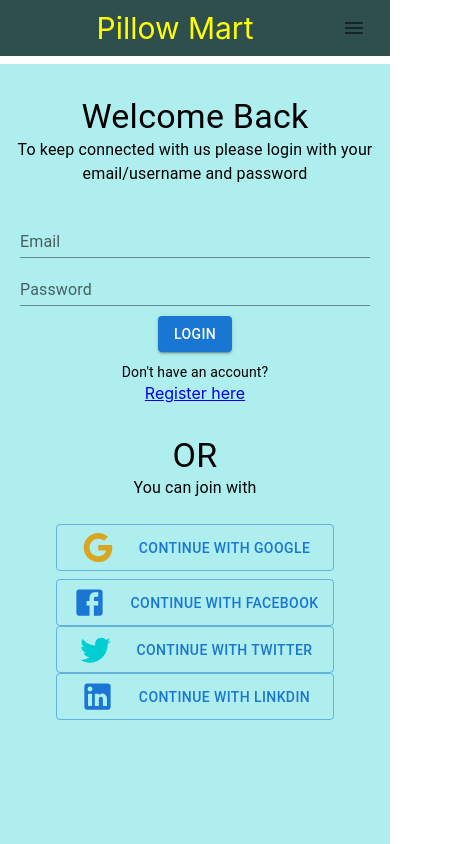
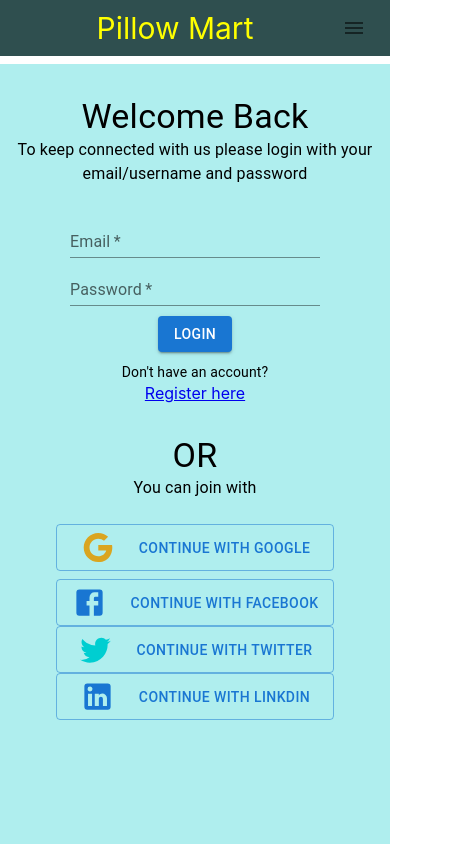
Before and after one commit to shuvo-h/pillow-mart-client, a React (Create React App) app: page /login in a window 390 px wide. Shown: the top 844 px of the page, 459 px wide, since content can reach past the window. Built offline with nearby package versions, Linux system fonts and the light colour scheme; no server answers.

Commit message:
form and image responsive

```diff
--- a/src/pages/DashboardComponents/UserDashboardPages/Pay/Pay.js
+++ b/src/pages/DashboardComponents/UserDashboardPages/Pay/Pay.js
@@ -11,7 +11,7 @@ const Pay = () => {
             <Typography variant="h4"> Hey {user.displayName} <EmojiEmotionsIcon color="warning" />  </Typography>
             <Typography variant="h4"> Payment System is Comming Soon!  </Typography>
             <div>
-                <img style={{display:"block", margin:"auto"}} src="https://i.ibb.co/dL5KBC6/payment-syatem.jpg" alt="" />
+                <img style={{width:"100%",maxWidth:"600px", display:"block", margin:"auto"}} src="https://i.ibb.co/dL5KBC6/payment-syatem.jpg" alt="" />
             </div>
         </Box>
     );
--- a/src/pages/ExploreComponents/ExploreProducts/ExploreProducts.js
+++ b/src/pages/ExploreComponents/ExploreProducts/ExploreProducts.js
@@ -1,5 +1,6 @@
 import { Container, Grid, Typography } from '@mui/material';
 import React, { useEffect, useState } from 'react';
+import Footer from '../../Shared/FooterComponents/Footer/Footer';
 import NavigationBar from "../../Shared/NavBar/NavigationBar/NavigationBar";
 import ExploreProduct from '../ExploreProduct/ExploreProduct';
 
@@ -13,7 +14,7 @@ const ExploreProducts = () => {
     return (
         <>
             <NavigationBar></NavigationBar>
-            <Container sx={{mt:8}}>
+            <Container sx={{mt:8,pb:4}}>
                 <Typography sx={{py:3}} gutterBottom variant="h4" component="div">
                     All Pillows
                 </Typography>
@@ -23,6 +24,7 @@ const ExploreProducts = () => {
                     }
                 </Grid>
             </Container>
+            <Footer></Footer>
         </>
     );
 };
--- a/src/pages/LoginRegistration/Login/Login.js
+++ b/src/pages/LoginRegistration/Login/Login.js
@@ -13,7 +13,7 @@ const Login = () => {
                 <Grid item xs={12} md={6}>
                     <LoginForm></LoginForm>
                 </Grid>
-                <Grid item xs={12} md={6}>
+                <Grid item xs={12} md={6} sx={{display:{xs:"none",sm:"block"}}}>
 
                     <Box> <img src={loginBanner} alt="" /> </Box>
                 </Grid>
--- a/src/pages/LoginRegistration/LoginForm/LoginForm.js
+++ b/src/pages/LoginRegistration/LoginForm/LoginForm.js
@@ -36,8 +36,8 @@ const LoginForm = () => {
             </Typography>
             <Box  sx={{mt:3, width:"fit-content"}}>
                 <form sx={{display:"flex", flexDirection: 'column' }} onSubmit={handleLogin}>
-                    <Box><TextField sx={{width:"350px"}} onBlur={handleOnBlur} name="email" id="standard-basic" label="Email" variant="standard" /></Box>
-                    <Box><TextField sx={{width:"350px"}} onBlur={handleOnBlur} name="password" id="standard-basic" label="Password" variant="standard" /></Box>
+                    <Box><TextField sx={{width:{xs:"250px",sm:"350px"}}} onBlur={handleOnBlur} name="email" type="email" id="standard-basic" label="Email" variant="standard" required/></Box>
+                    <Box><TextField sx={{width:{xs:"250px",sm:"350px"}}} onBlur={handleOnBlur} name="password" type="password" id="standard-basic" label="Password" variant="standard" required /></Box>
                     <Typography color="red">{error}</Typography>
                     <Button sx={{display:"block", margin:"10px auto"}} type="submit" variant="contained">Login</Button>
                 </form>
--- a/src/pages/LoginRegistration/Registration/Registration.js
+++ b/src/pages/LoginRegistration/Registration/Registration.js
@@ -15,7 +15,7 @@ const Registration = () => {
                 </Grid>
                 <Grid item xs={12} md={6}>
 
-                    <Box> <img src={bannerbgRegistration} alt="" /> </Box>
+                    <Box> <img style={{width:"100%",maxWidth:"600px"}} src={bannerbgRegistration} alt="" /> </Box>
                 </Grid>
             </Grid>
         </div>
--- a/src/pages/LoginRegistration/RegistrationForm/RegistrationForm.js
+++ b/src/pages/LoginRegistration/RegistrationForm/RegistrationForm.js
@@ -32,12 +32,12 @@ const RegistrationForm = () => {
             </Typography>
             <Box sx={{p:2, borderRadius:"10px", width:"fit-content", boxShadow:"2px 2px 10px 1px Magenta", backgroundColor:"Lavender"}}>
                 <form sx={{display:"flex", flexDirection: 'column' }} onSubmit={handleRegistration}>
-                    <Box sx={{my:1}}><TextField sx={{width:"350px"}} onBlur={handleOnBlur} name="name" type="text" id="name" label="Full Name" variant="standard" /></Box>
-                    <Box sx={{my:1}}><TextField sx={{width:"350px"}} onBlur={handleOnBlur} name="email" type="text" id="email" label="Email" variant="standard" /></Box>
-                    <Box sx={{my:1}}><TextField sx={{width:"350px"}} onBlur={handleOnBlur} name="password"  type="password" id="password" label="Password" variant="standard" /></Box>
-                    <Box sx={{my:1}}><TextField sx={{width:"350px"}} onBlur={handleOnBlur} name="confirmPassword" type="password" id="confirm-password" label="Confirm Password" variant="standard" /></Box>
-                    <Box sx={{my:1}}><TextField sx={{width:"350px"}} onBlur={handleOnBlur} name="phoneNumber" type="number" id="phone-number" label="Phone Number" variant="standard" /></Box>
-                    <Box sx={{my:1}}><TextField sx={{width:"350px"}} onBlur={handleOnBlur} name="imgUrl" type="text" id="photourl" label="Photo URL" variant="standard" /></Box>
+                    <Box sx={{my:1}}><TextField sx={{width:{xs:"250px",sm:"350px"}}} onBlur={handleOnBlur} name="name" type="text" id="name" label="Full Name" variant="standard" /></Box>
+                    <Box sx={{my:1}}><TextField sx={{width:{xs:"250px",sm:"350px"}}} onBlur={handleOnBlur} name="email" type="text" id="email" label="Email" variant="standard" /></Box>
+                    <Box sx={{my:1}}><TextField sx={{width:{xs:"250px",sm:"350px"}}} onBlur={handleOnBlur} name="password"  type="password" id="password" label="Password" variant="standard" /></Box>
+                    <Box sx={{my:1}}><TextField sx={{width:{xs:"250px",sm:"350px"}}} onBlur={handleOnBlur} name="confirmPassword" type="password" id="confirm-password" label="Confirm Password" variant="standard" /></Box>
+                    <Box sx={{my:1}}><TextField sx={{width:{xs:"250px",sm:"350px"}}} onBlur={handleOnBlur} name="phoneNumber" type="number" id="phone-number" label="Phone Number" variant="standard" /></Box>
+                    <Box sx={{my:1}}><TextField sx={{width:{xs:"250px",sm:"350px"}}} onBlur={handleOnBlur} name="imgUrl" type="text" id="photourl" label="Photo URL" variant="standard" /></Box>
                     <Button sx={{my:3}} type="submit" variant="contained">Create an account</Button>
                 </form>
                 <Typography variant="body2" component="div">
--- a/src/pages/PurchaseComponents/PurchaseForm/PurchaseForm.js
+++ b/src/pages/PurchaseComponents/PurchaseForm/PurchaseForm.js
@@ -51,12 +51,12 @@ const PurchaseForm = (props) => {
             {
                 props.title && <Box sx={{p:2, borderRadius:"10px", width:"fit-content", boxShadow:"2px 2px 10px 1px Magenta",  backgroundColor:"Lavender"}}>
                     <form sx={{display:"flex", flexDirection: 'column' }} onSubmit={handleOrder}>
-                        <Box sx={{my:1}}><TextField sx={{width:"350px"}} type="text" name="productName" id="productName" label="Ordered Product" variant="standard" value={props.title} focused/></Box>
-                        <Box sx={{my:1}}><TextField sx={{width:"350px"}} onBlur={handleOnBlur} type="number" name="quantity" id="quantity" label="Quantity" variant="standard" /></Box>
-                        <Box sx={{my:1}}><TextField sx={{width:"350px"}}  type="text" name="customerName" value={user.displayName} id="rname" label="Recipient's Name" variant="standard" focused/></Box>
-                        <Box sx={{my:1}}><TextField sx={{width:"350px"}}  type="text" name="customerEmail" value={user.email} id="email" label="Email" variant="standard" focused/></Box>
-                        <Box sx={{my:1}}><TextField sx={{width:"350px"}} onBlur={handleOnBlur} type="text" name="customerAddress" id="address" label="Address" variant="standard" /></Box>
-                        <Box sx={{my:1}}><TextField sx={{width:"350px"}} onBlur={handleOnBlur} type="number" name="customerPhone" id="phone-number" label="Phone Number" variant="standard" /></Box>
+                        <Box sx={{my:1}}><TextField sx={{width:{xs:"250px",sm:"350px"}}} type="text" name="productName" id="productName" label="Ordered Product" variant="standard" value={props.title} focused/></Box>
+                        <Box sx={{my:1}}><TextField sx={{width:{xs:"250px",sm:"350px"}}} onBlur={handleOnBlur} type="number" name="quantity" id="quantity" label="Quantity" variant="standard" /></Box>
+                        <Box sx={{my:1}}><TextField sx={{width:{xs:"250px",sm:"350px"}}}  type="text" name="customerName" value={user.displayName} id="rname" label="Recipient's Name" variant="standard" focused/></Box>
+                        <Box sx={{my:1}}><TextField sx={{width:{xs:"250px",sm:"350px"}}}  type="text" name="customerEmail" value={user.email} id="email" label="Email" variant="standard" focused/></Box>
+                        <Box sx={{my:1}}><TextField sx={{width:{xs:"250px",sm:"350px"}}} onBlur={handleOnBlur} type="text" name="customerAddress" id="address" label="Address" variant="standard" /></Box>
+                        <Box sx={{my:1}}><TextField sx={{width:{xs:"250px",sm:"350px"}}} onBlur={handleOnBlur} type="number" name="customerPhone" id="phone-number" label="Phone Number" variant="standard" /></Box>
                         <Button type="submit" variant="contained">Order Now</Button>
                     </form>
                 </Box>
--- a/src/pages/PurchaseComponents/PurchaseInfo/PurchaseInfo.js
+++ b/src/pages/PurchaseComponents/PurchaseInfo/PurchaseInfo.js
@@ -4,6 +4,7 @@ import { useParams } from 'react-router';
 import NavigationBar from '../../Shared/NavBar/NavigationBar/NavigationBar';
 import BeenhereIcon from '@mui/icons-material/Beenhere';
 import PurchaseForm from '../PurchaseForm/PurchaseForm';
+import Footer from "../../Shared/FooterComponents/Footer/Footer";
 
 const PurchaseInfo = () => {
     const {id} = useParams();
@@ -17,7 +18,7 @@ const PurchaseInfo = () => {
     return (
         <>
             <NavigationBar></NavigationBar>
-            <Container sx={{mt:8}}>
+            <Container sx={{mt:8,pb:3}}>
                 <Grid container spacing={2}>
                     <Grid item xs={12} sm={6}>
                         <img width="100%" src={photoUrl} alt="" />
@@ -38,6 +39,7 @@ const PurchaseInfo = () => {
                 </Grid>
                 <PurchaseForm title={title} productId={_id}></PurchaseForm>
             </Container>
+            <Footer></Footer>
         </>
     );
 };
```
Also changed, not shown: src/pages/Shared/NavBar/NavigationDrawer/NavigationDrawer.js (+9 -3 lines).
